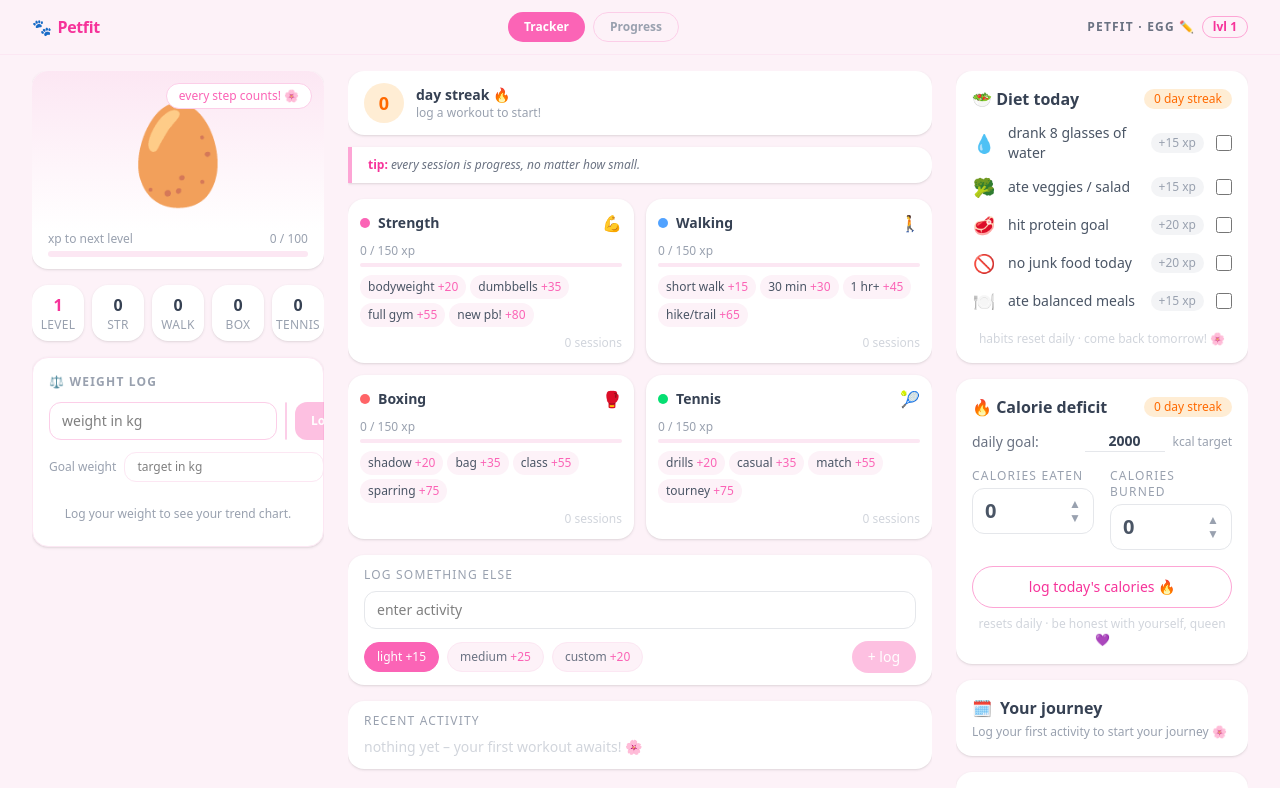
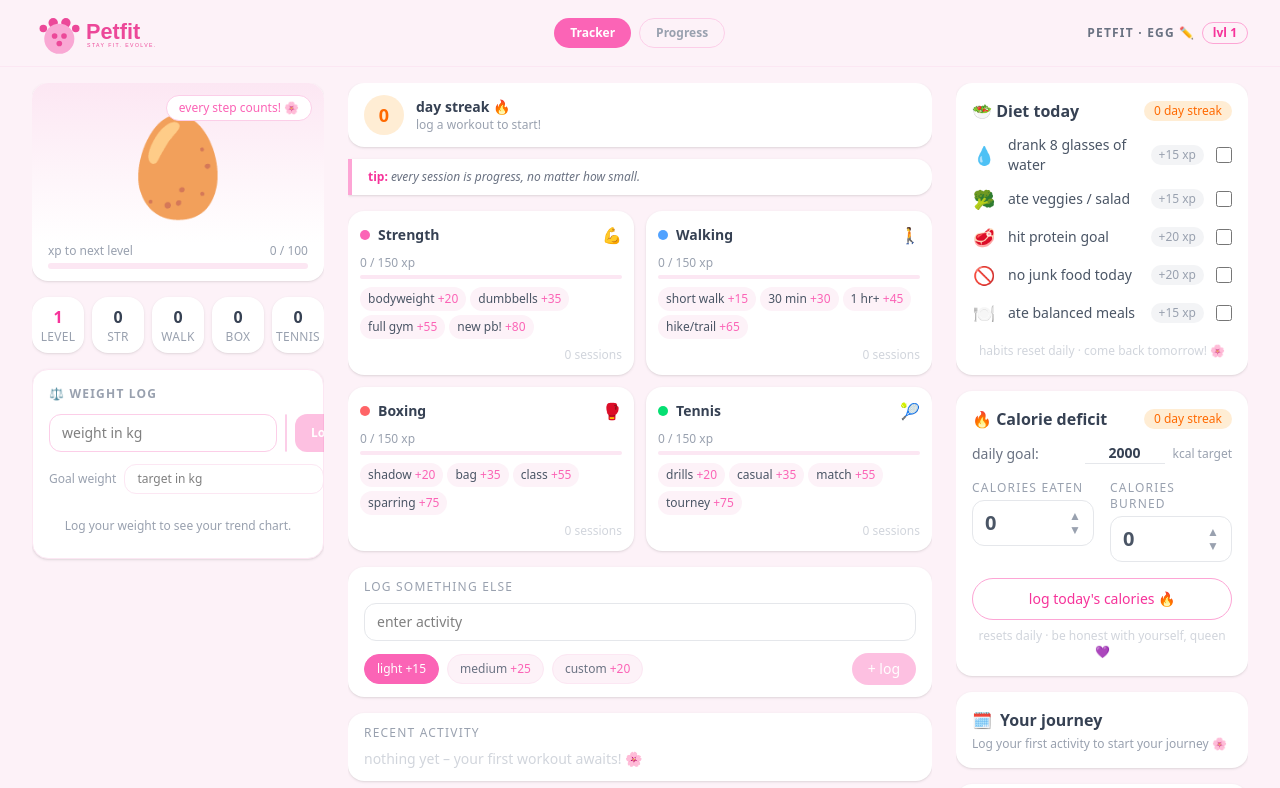
Before and after one commit to benringia/Virtual-Pet-Fitness, a Vue app: page / in a window 1280 px wide. Shown: the top 788 px of the page. Built offline with nearby package versions, Linux system fonts and the light colour scheme.

Commit message:
updated header logo, and favicon

```diff
--- a/index.html
+++ b/index.html
@@ -4,6 +4,7 @@
     <meta charset="UTF-8" />
     <meta name="viewport" content="width=device-width, initial-scale=1.0" />
     <title>Virtual Pet Fitness</title>
+    <link rel="icon" type="image/svg+xml" href="/favicon.svg">
   </head>
   <body>
     <div id="app"></div>
--- a/src/components/Header.vue
+++ b/src/components/Header.vue
@@ -6,10 +6,22 @@
       <!-- Mobile row 1: logo + pet info -->
       <div class="flex items-center justify-between lg:grid lg:grid-cols-[auto_1fr_auto] lg:gap-4">
 
-        <!-- Left: Petfit wordmark -->
-        <div class="flex items-center gap-1.5 font-bold text-pink-500 tracking-tight text-base">
-          <span aria-hidden="true">🐾</span>
-          <span>Petfit</span>
+        <!-- Left: Petfit logo -->
+        <div class="flex items-center">
+          <svg width="160" viewBox="0 0 340 90" xmlns="http://www.w3.org/2000/svg" aria-label="Petfit">
+            <g transform="translate(10, 5)">
+              <circle cx="35" cy="18" r="10" fill="#ec4899"/>
+              <circle cx="62" cy="18" r="10" fill="#ec4899"/>
+              <circle cx="14" cy="30" r="8" fill="#ec4899"/>
+              <circle cx="83" cy="30" r="8" fill="#ec4899"/>
+              <circle cx="48" cy="52" r="32" fill="#f9a8d4"/>
+              <circle cx="38" cy="46" r="6" fill="#ec4899"/>
+              <circle cx="58" cy="46" r="6" fill="#ec4899"/>
+              <circle cx="48" cy="62" r="6" fill="#ec4899"/>
+              <text x="105" y="52" font-family="sans-serif" font-weight="600" font-size="46" fill="#ec4899">Petfit</text>
+              <text x="107" y="70" font-family="sans-serif" font-weight="400" font-size="11" fill="#ec4899" letter-spacing="3">STAY FIT. EVOLVE.</text>
+            </g>
+          </svg>
         </div>
 
         <!-- Center: tab switcher — hidden on mobile row 1, shown on desktop -->
--- a/src/components/WeightLog.vue
+++ b/src/components/WeightLog.vue
@@ -145,7 +145,7 @@ const currentWeight = computed(() => last30.value.at(-1)?.weight ?? null)
 
 const diff = computed(() => {
   if (currentWeight.value === null || !state.weightGoal) return null
-  return +(currentWeight.value - state.weightGoal).toFixed(1)
+  return +(state.weightGoal - currentWeight.value).toFixed(1)
 })
 
 const diffPositive = computed(() => diff.value !== null && diff.value > 0)
```
Also changed, not shown: public/favicon.svg (added).
